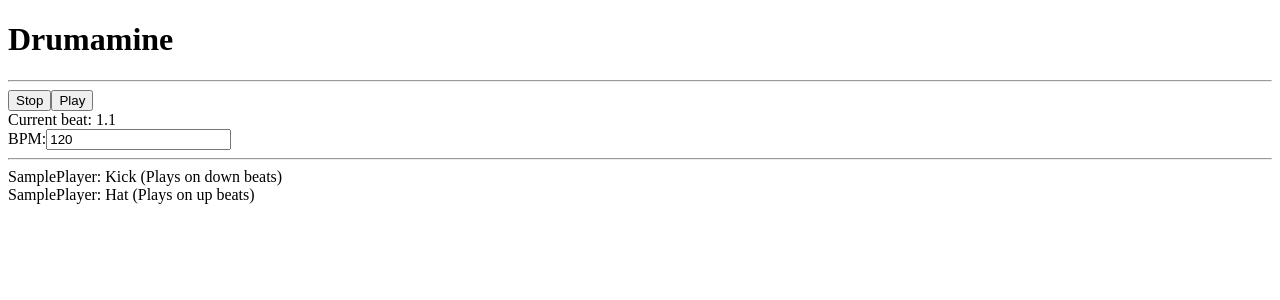
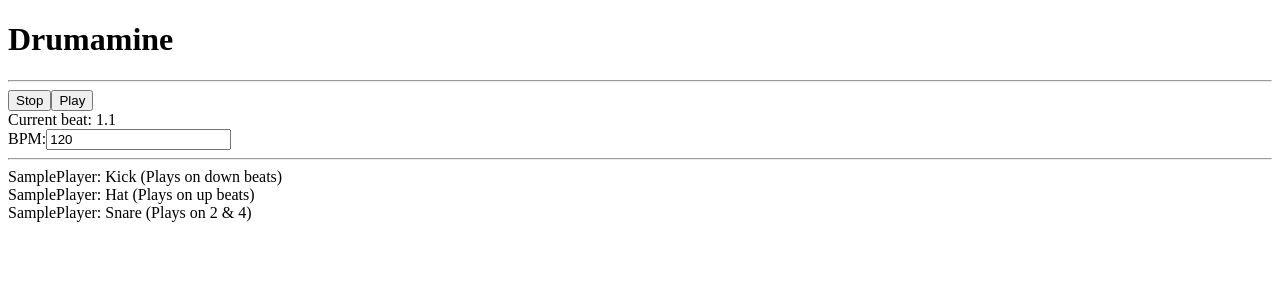
Before and after one commit to gargrave/drumamine, a React (Create React App) app: page / in a window 1280 px wide. Shown: the top 300 px of the page. Built offline with nearby package versions, Linux system fonts and the light colour scheme; no server answers.

Commit message:
A little cleanup, add some notes, add a snare sample

```diff
--- a/src/app/App.tsx
+++ b/src/app/App.tsx
@@ -18,6 +18,11 @@ const upBeats: Beat[] = [
   { main: 3, sub: 2 },
 ];
 
+const twoAnd4: Beat[] = [
+  { main: 1, sub: 0 },
+  { main: 3, sub: 0 },
+];
+
 function App() {
   return (
     <div>
@@ -27,12 +32,14 @@ function App() {
       <TimingProvider>
         <Transport />
         <hr />
+
         <SamplePlayer
           filePath="kick01.wav"
           name="Kick (Plays on down beats)"
           triggers={downbeats}
         />
         <SamplePlayer filePath="hat01.wav" name="Hat (Plays on up beats)" triggers={upBeats} />
+        <SamplePlayer filePath="snare01.wav" name="Snare (Plays on 2 & 4)" triggers={twoAnd4} />
       </TimingProvider>
     </div>
   );
--- a/src/app/contexts/TimingContext/TimingContext.ts
+++ b/src/app/contexts/TimingContext/TimingContext.ts
@@ -1,7 +1,7 @@
 import React from 'react';
 
-import { DEFAULT_BPM } from 'app/constants';
-import { Beat } from '../../types';
+import { DEFAULT_BPM, FIRST_BEAT } from 'app/constants';
+import { Beat } from 'app/types';
 
 const noop = () => void 0;
 
@@ -15,7 +15,7 @@ export type TimingContextType = {
 };
 
 const initialTimingContext: TimingContextType = {
-  beat: { main: 0, sub: 0 },
+  beat: FIRST_BEAT,
   bpm: DEFAULT_BPM,
   isPlaying: false,
   play: noop,
--- a/src/app/contexts/TimingContext/TimingProvider.reducer.ts
+++ b/src/app/contexts/TimingContext/TimingProvider.reducer.ts
@@ -43,8 +43,8 @@ type TimingProviderState = {
   beat: Beat;
   bpm: number;
   playState: PlayState;
+  // TODO: we might not need this in state anymore
   tickRate: number;
-  time: number;
 };
 
 export const initialTimingProviderState: TimingProviderState = {
@@ -52,7 +52,6 @@ export const initialTimingProviderState: TimingProviderState = {
   bpm: DEFAULT_BPM,
   playState: 'stopped',
   tickRate: getTickRate(DEFAULT_BPM),
-  time: 0,
 };
 
 export const timingProviderReducer = (
@@ -72,11 +71,9 @@ export const timingProviderReducer = (
       case TimingProviderActionType.Stop:
         draft.beat = FIRST_BEAT;
         draft.playState = 'stopped';
-        draft.time = 0;
         return;
 
       case TimingProviderActionType.Tick: {
-        // TODO: this needs to warp properly based on BPM
         const newSub = wrap(0, 3, state.beat.sub + 1);
         const newBeat = newSub === 0 ? wrap(0, 3, state.beat.main + 1) : state.beat.main;
 
@@ -84,8 +81,6 @@ export const timingProviderReducer = (
           main: newBeat,
           sub: newSub,
         };
-
-        draft.time = wrap(0, state.tickRate * 16, state.time + state.tickRate);
         return;
       }
 
```
Also changed, not shown: 1 other file (tests, documents, lock files or other folders).
